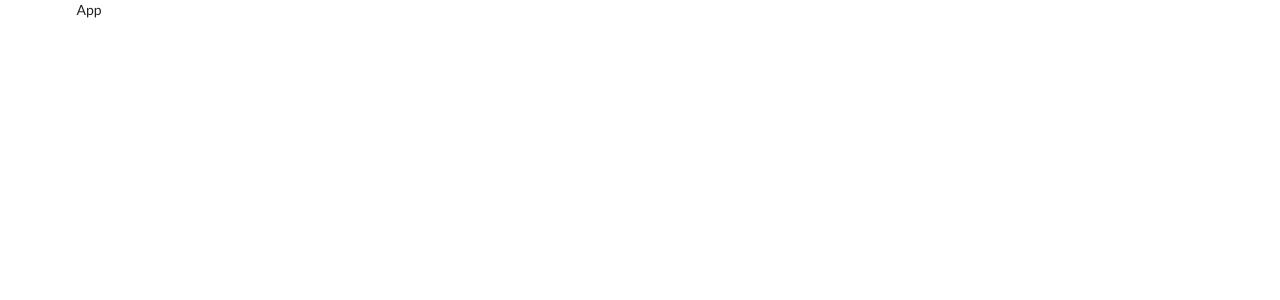
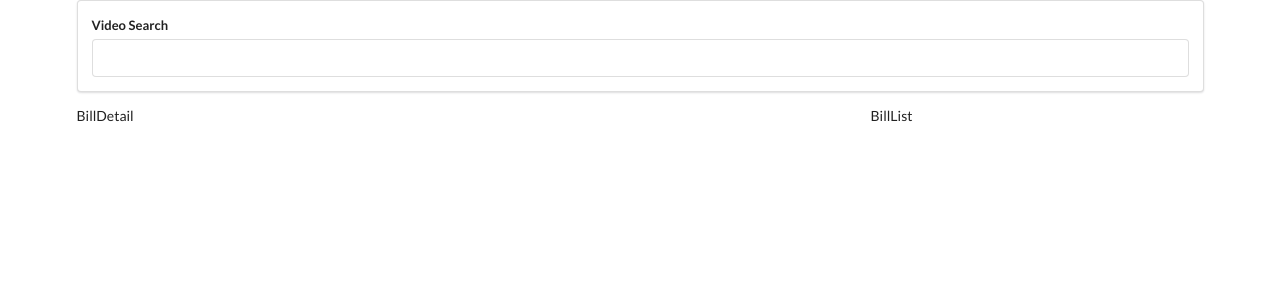
Before and after one commit to iamtash/legi-notes, a React (Create React App) app in the folder client/: page / in a window 1280 px wide. Shown: the top 300 px of the page. Built offline with nearby package versions, Linux system fonts and the light colour scheme.

Commit message:
initial components setup

```diff
--- a/client/src/components/App.js
+++ b/client/src/components/App.js
@@ -1,8 +1,52 @@
 import React from 'react'
+import SearchBar from './SearchBar'
+import BillDetail from './BillDetail'
+import BillList from './BillList'
 
 class App extends React.Component {
+    state = {
+        bills: [],
+        selectedBill: null
+    }
+/*
+    componentDidMount() {
+        this.onTermSubmit('tax')
+    }
+
+    onTermSubmit = async term => {
+        const response = await propublica.get('/search.json', {
+            params: {
+                query: term
+            }
+        })
+
+        this.setState({
+            bills: response.data.items,
+            selectedBill: response.data.items[0]
+        })
+    }
+*/
+
+    onBillSelect = bill => {
+        this.setState({ selectedBill: bill })
+    }
+
     render() {
-        return <div className="ui container">App</div>
+        return (
+            <div className="ui container">
+                <SearchBar onFormSubmit={this.onTermSubmit} />
+                <div className="ui grid">
+                    <div className="ui row">
+                        <div className="eleven wide column">
+                            <BillDetail bill={this.state.selectedBill} />
+                        </div>
+                        <div className="five wide column">
+                            <BillList bills={this.state.bills} onBillSelect={this.onBillSelect} />
+                        </div>
+                    </div>
+                </div>
+            </div>
+        )
     }
 }
 
--- /dev/null
+++ b/client/src/components/BillDetail.js
@@ -0,0 +1,7 @@
+import React from 'react'
+
+const BillDetail = ({bill}) => {
+    return <div>BillDetail</div>
+}
+
+export default BillDetail
--- /dev/null
+++ b/client/src/components/BillList.js
@@ -0,0 +1,7 @@
+import React from 'react'
+
+const BillList = ({bill}) => {
+    return <div>BillList</div>
+}
+
+export default BillList
--- /dev/null
+++ b/client/src/components/SearchBar.js
@@ -0,0 +1,34 @@
+import React from 'react'
+
+class SearchBar extends React.Component {
+    state = { term: '' }
+
+    onInputChange = event => {
+        this.setState({ term: event.target.value })
+    }
+
+    onFormSubmit = event => {
+        event.preventDefault()
+
+        this.props.onFormSubmit(this.state.term)
+    }
+
+    render() {
+        return (
+            <div className="search-bar ui segment">
+                <form onSubmit={this.onFormSubmit} className="ui form">
+                    <div className="field">
+                        <label>Video Search</label>
+                        <input
+                            type="text"
+                            value={this.state.term}
+                            onChange={this.onInputChange}
+                        />
+                    </div>
+                </form>
+            </div>
+        )
+    }
+}
+
+export default SearchBar
```
